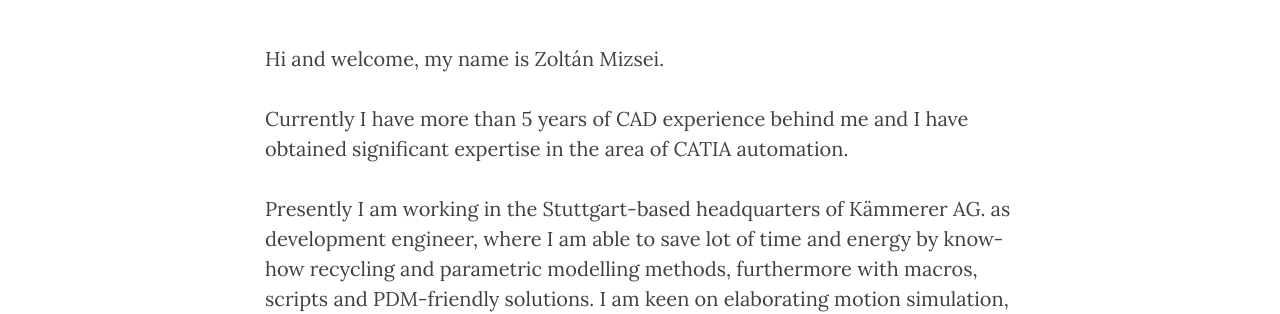
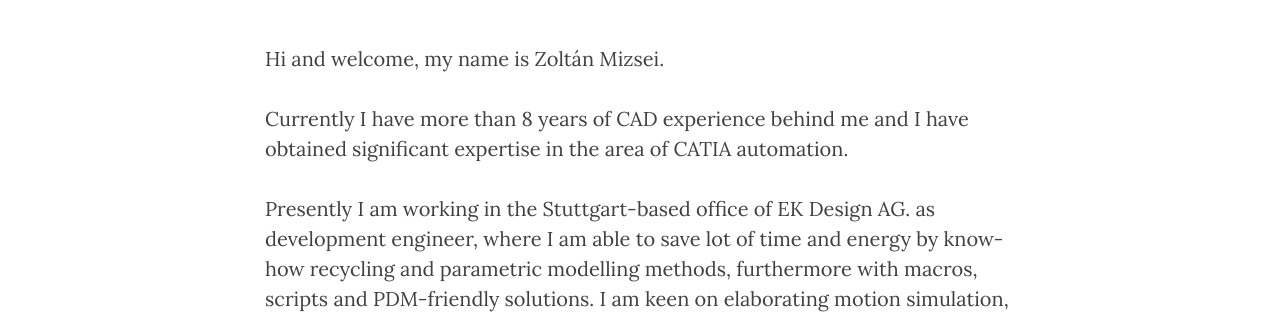
Before and after one commit to extrowerk/extrowerk_site, a Jekyll site: the page built from about.html, in a window 1280 px wide. Shown: the part 484-798 px from the top of the page. Built offline with Jekyll 4.4.1, drawn with Linux system fonts in a browser that asks for light colours; nearby versions of some CDN libraries; some of the changed text lies outside the part shown.

Commit message:
Switch to EK

```diff
--- a/_includes/nav.html
+++ b/_includes/nav.html
@@ -27,7 +27,7 @@
                     <a href="http://extrowerk.com/foto">Gallery</a>
                 </li>
                 <li>
-                    <a href="https://github.com/miqlas">Github</a>
+                    <a href="https://github.com/extrowerk">Github</a>
                 </li>
             </ul>
         </div>
--- a/about.html
+++ b/about.html
@@ -8,9 +8,9 @@ header-img: "img/about-bg.jpg"
 
 <p>Hi and welcome, my name is Zoltán Mizsei.</p>
 
-<p>Currently I have more than 5 years of CAD experience behind me and I have obtained significant expertise in the area of CATIA automation.</p>
+<p>Currently I have more than 8 years of CAD experience behind me and I have obtained significant expertise in the area of CATIA automation.</p>
 
-<p>Presently I am working in the Stuttgart-based headquarters of Kämmerer AG. as development engineer, where I am able to save lot of time and energy by know-how recycling and parametric modelling methods, furthermore with macros, scripts and PDM-friendly solutions. I am keen on elaborating motion simulation, depending on the situation in DMU kinematic module or “skeleton” based. In my work I always aspire for clear, tidy, transparent and logic model construction; I am open to new ideas and I am constantly in the search of new and more effective solutions.</p>
+<p>Presently I am working in the Stuttgart-based office of EK Design AG. as development engineer, where I am able to save lot of time and energy by know-how recycling and parametric modelling methods, furthermore with macros, scripts and PDM-friendly solutions. I am keen on elaborating motion simulation, depending on the situation in DMU kinematic module or “skeleton” based. In my work I always aspire for clear, tidy, transparent and logic model construction; I am open to new ideas and I am constantly in the search of new and more effective solutions.</p>
 
 <p>I often derive advantage of my expertise collected due to my far-flung scope of interest; I am pleased to face tasks full of challenges whereby I need to utilise my geometric, IT knowledge, problem-solving skills and logic for achieving the desired goal. As a result of my IT-related interest and hobbies I can easily get good understanding of new trends and technologies and I can integrate them with ease into my work 	processes. In the last years I had the opportunity to gain experience in writing educational materials and training of peers and to develop my manager skills through team management and work process planning.</p>
 
```
